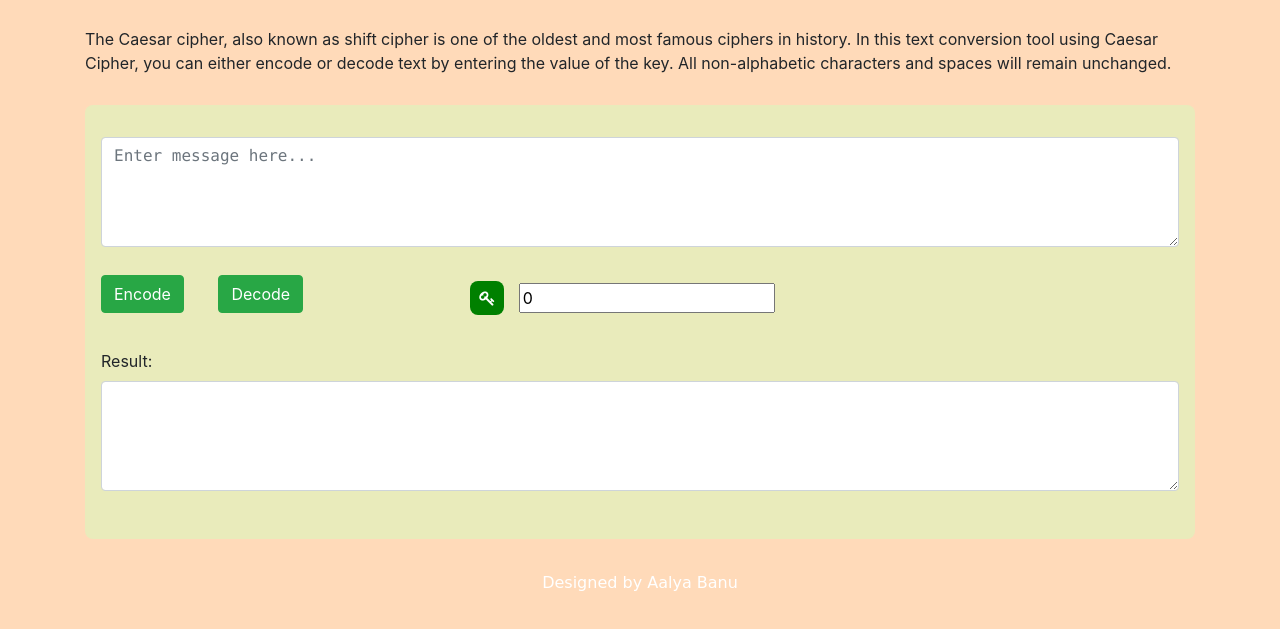
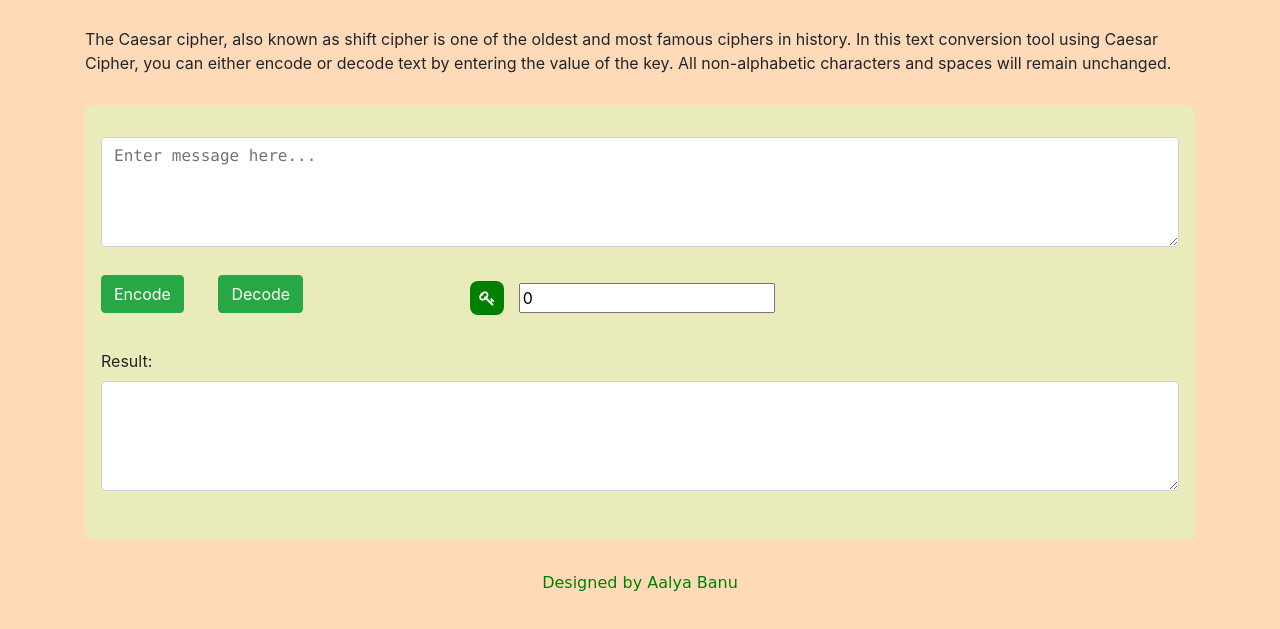
Before and after one commit to aalyabanu/caesarCipher, a website: page index.html in a window 1280 px wide. Shown: the part 101-730 px from the top of the page. Drawn offline with nearby package versions, Linux system fonts and the light colour scheme.

Commit message:
footer colour changed

```diff
--- a/cipher.js
+++ b/cipher.js
@@ -28,6 +28,7 @@ $(".jumbotron").css({
 
 $(".page-footer").css({
     'font-family': 'cursive',
+    'color':'green'
 })
 
 function runCipher() {
--- a/index.html
+++ b/index.html
@@ -55,7 +55,7 @@
     </div>
 
     <footer class="page-footer">
-        <div class="container-fluid text-white text-center my-3">
+        <div class="container-fluid  text-center my-3">
             Designed by Aalya Banu
         </div>
     </footer>
```
